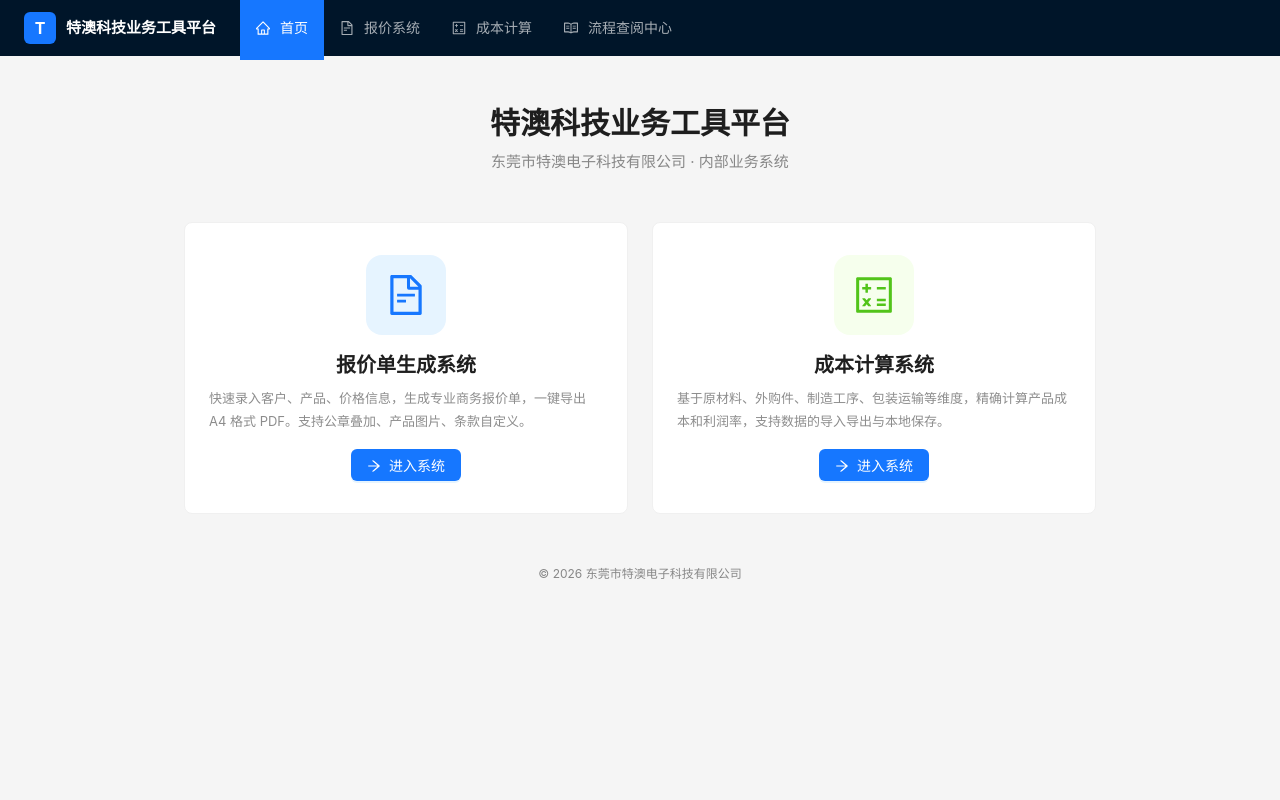
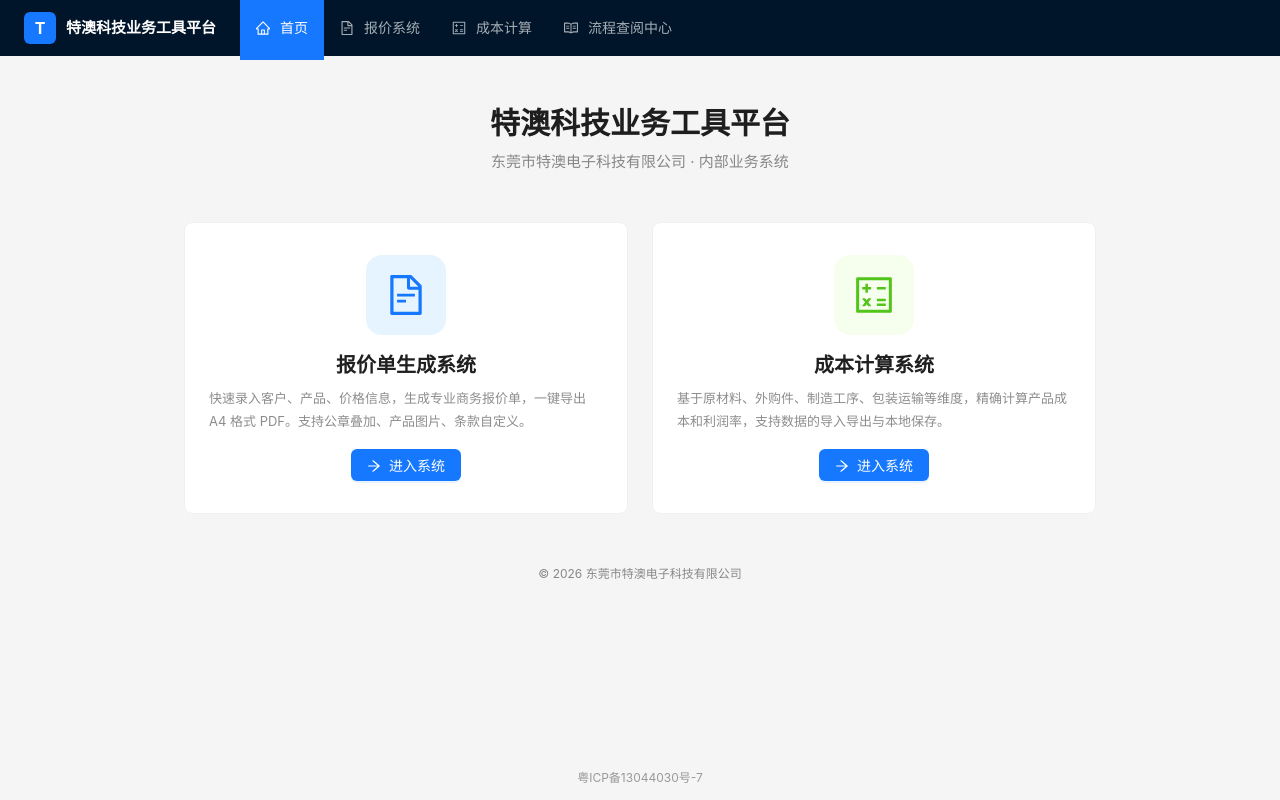
Before and after one commit to Fraike/teao-platform, a React (Vite) app: page / in a window 1280 px wide. Built offline with nearby package versions, Linux system fonts and the light colour scheme.

Commit message:
fix: 网站底部添加 ICP 备案号 粤ICP备13044030号-7

```diff
--- a/src/App.tsx
+++ b/src/App.tsx
@@ -14,7 +14,7 @@ import CostCalculatorPage from "./pages/CostCalculatorPage";
 import ProcessCenter from "./pages/ProcessCenter";
 import { useIsMobile } from "./lib/useIsMobile";
 
-const { Header, Content } = Layout;
+const { Header, Content, Footer } = Layout;
 const { Text } = Typography;
 
 const NAV_ITEMS = [
@@ -135,6 +135,25 @@ function AppLayout() {
           <Route path="/process" element={<ProcessCenter />} />
         </Routes>
       </Content>
+
+      <Footer
+        style={{
+          textAlign: "center",
+          background: "#f5f5f5",
+          padding: "12px 16px",
+          fontSize: 12,
+          color: "#999",
+        }}
+      >
+        <a
+          href="http://beian.miit.gov.cn/"
+          target="_blank"
+          rel="noopener noreferrer"
+          style={{ color: "#999", textDecoration: "none" }}
+        >
+          粤ICP备13044030号-7
+        </a>
+      </Footer>
     </Layout>
   );
 }
```
